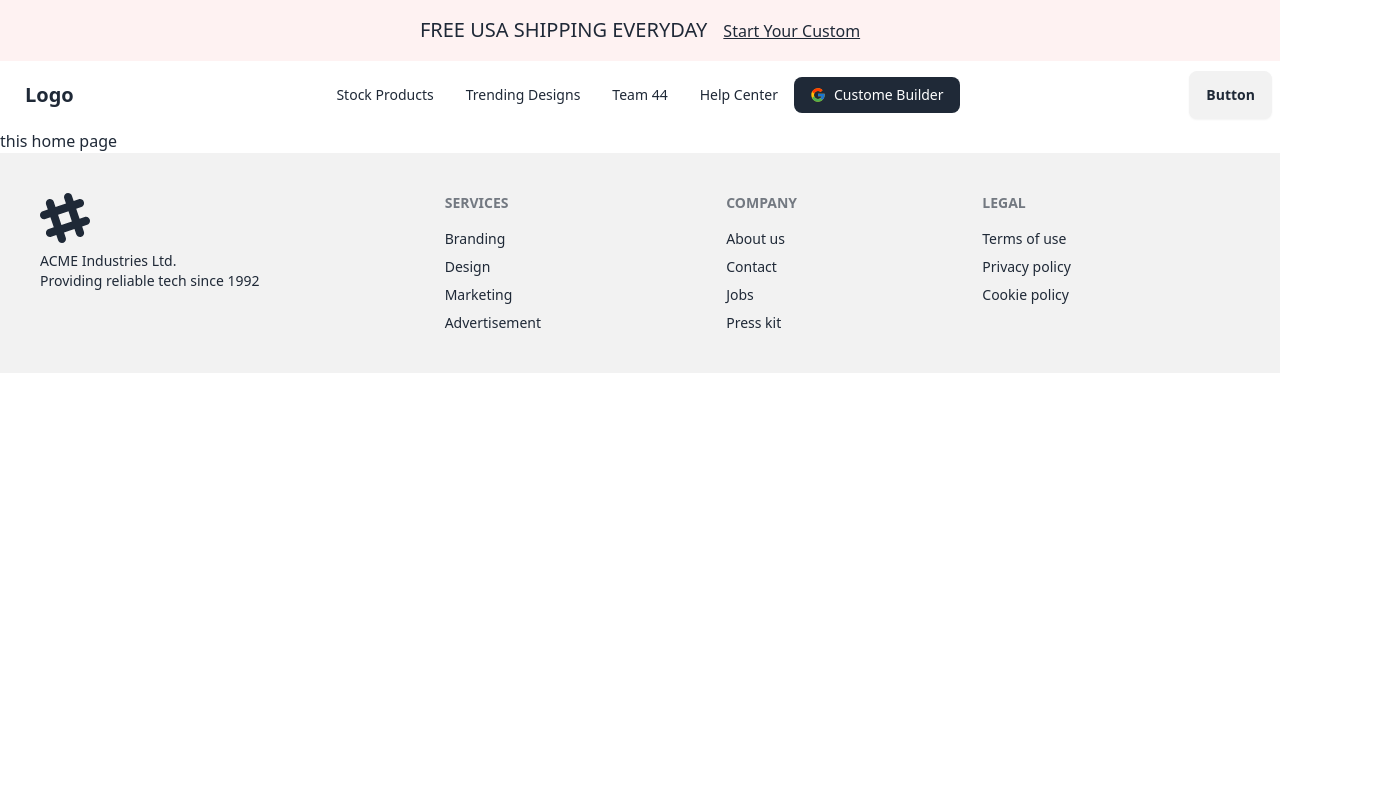
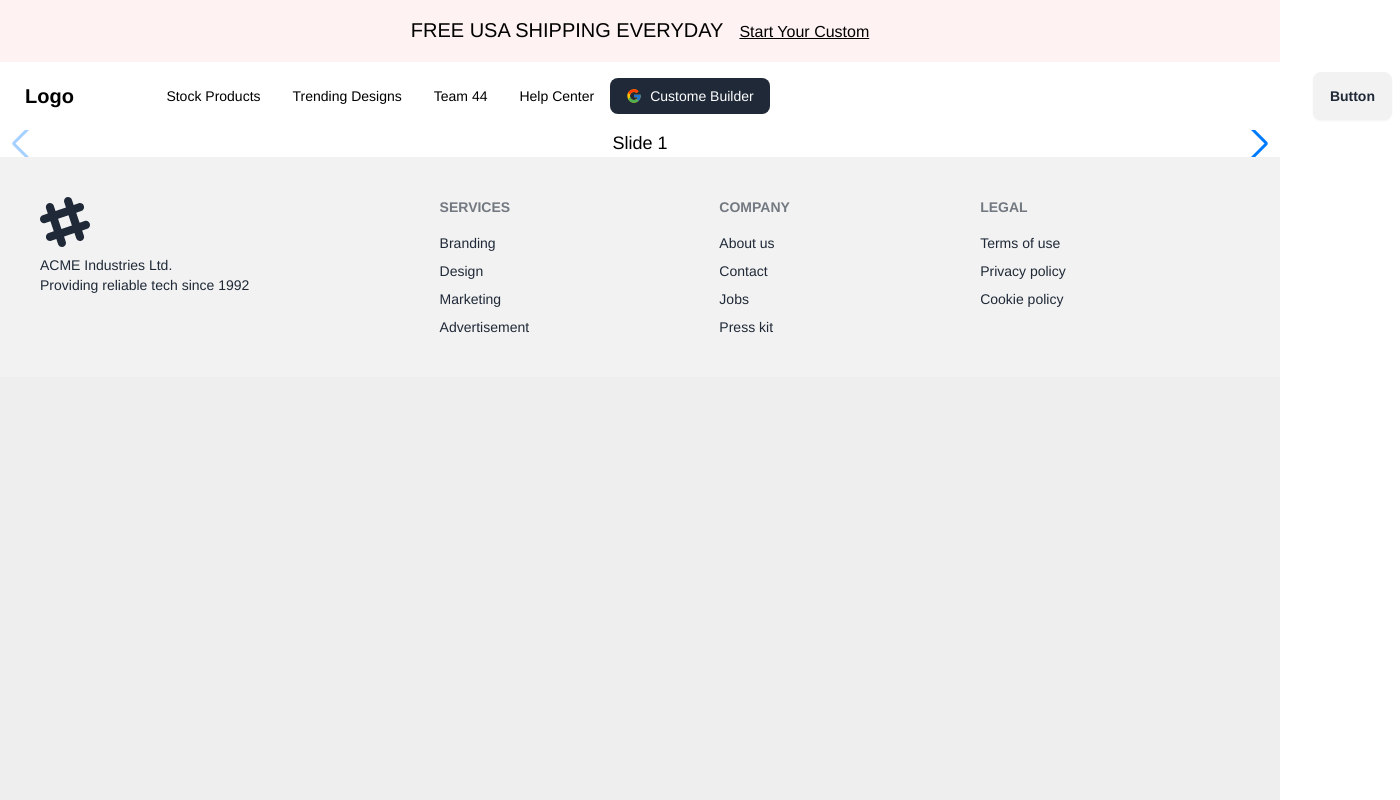
Before and after one commit to FozleRabbi1/44Pro-client, a React (Vite) app: page / in a window 1280 px wide. Shown: the whole page, 1400 px wide, since content can reach past the window. Built offline with nearby package versions, Linux system fonts and the light colour scheme.

Commit message:
working on swiper js

```diff
--- a/package.json
+++ b/package.json
@@ -13,7 +13,8 @@
     "react": "^18.3.1",
     "react-dom": "^18.3.1",
     "react-icons": "^5.3.0",
-    "react-router-dom": "^6.26.2"
+    "react-router-dom": "^6.26.2",
+    "swiper": "^11.1.14"
   },
   "devDependencies": {
     "@eslint/js": "^9.9.0",
--- /dev/null
+++ b/src/pages/home/Hero/Hero.css
@@ -0,0 +1,40 @@
+#app {
+    height: 100%;
+  }
+  html,
+  body {
+    position: relative;
+    height: 100%;
+  }
+
+  body {
+    background: #eee;
+    font-family: Helvetica Neue, Helvetica, Arial, sans-serif;
+    font-size: 14px;
+    color: #000;
+    margin: 0;
+    padding: 0;
+  }
+
+  .swiper {
+    width: 100%;
+    height: 100%;
+  }
+
+  .swiper-slide {
+    text-align: center;
+    font-size: 18px;
+    background: #fff;
+
+    /* Center slide text vertically */
+    display: flex;
+    justify-content: center;
+    align-items: center;
+  }
+
+  .swiper-slide img {
+    display: block;
+    width: 100%;
+    height: 100%;
+    object-fit: cover;
+  }
--- /dev/null
+++ b/src/pages/home/Hero/HeroSection.jsx
@@ -0,0 +1,27 @@
+import { Swiper, SwiperSlide } from 'swiper/react';
+
+import 'swiper/css';
+import 'swiper/css/navigation';
+import './Hero.css';
+
+import { Navigation } from 'swiper/modules';
+
+const HeroSection = () => {
+    return (
+        <div>
+            <Swiper navigation={true} modules={[Navigation]} className="mySwiper">
+                <SwiperSlide>Slide 1</SwiperSlide>
+                <SwiperSlide>Slide 2</SwiperSlide>
+                <SwiperSlide>Slide 3</SwiperSlide>
+                <SwiperSlide>Slide 4</SwiperSlide>
+                <SwiperSlide>Slide 5</SwiperSlide>
+                <SwiperSlide>Slide 6</SwiperSlide>
+                <SwiperSlide>Slide 7</SwiperSlide>
+                <SwiperSlide>Slide 8</SwiperSlide>
+                <SwiperSlide>Slide 9</SwiperSlide>
+            </Swiper>
+        </div>
+    );
+};
+
+export default HeroSection;
--- a/src/pages/home/Home.jsx
+++ b/src/pages/home/Home.jsx
@@ -1,8 +1,9 @@
+import HeroSection from "./Hero/HeroSection";
 
 const Home = () => {
     return (
         <div>
-            <h2>this home page</h2>
+            <HeroSection/>
         </div>
     );
 };
--- a/src/shared/NavBar/NavBar.jsx
+++ b/src/shared/NavBar/NavBar.jsx
@@ -11,9 +11,10 @@
                     <Link to="/customeBuilder" className="ml-4 text-[16px] font-normal underline ">Start Your Custom</Link> </h2>
             </div>
 
-            <div className="navbar bg-base-100">
+            <div className="navbar bg-base-100 w-[1400px] mx-auto">
 
-                <div className="navbar-start">
+                <div className="navbar-start  w-[10%]">
+
                     <div className="dropdown">
                         <div tabIndex={0} role="button" className="btn btn-ghost lg:hidden">
                             <svg
@@ -43,27 +44,31 @@
                             <li><a>Item 3</a></li>
                         </ul>
                     </div>
+
                     <a className="btn btn-ghost text-xl">Logo</a>
                 </div>
 
-                <div className="navbar-center hidden lg:flex">
+                <div className="navbar-center hidden lg:flex  w-[60%]">
+
                     <ul className="menu menu-horizontal px-1">
 
-                        <li> <Link className="text-inherit bg-transparent border-none"  to="/stockProducts">Stock Products</Link> </li>
-                        <li> <Link className=""  to="/trendingDesigns">Trending Designs</Link> </li>
-                        <li> <Link className=""  to="/team">Team 44</Link> </li>
-                        <li> <Link className=""  to="/help-center">Help Center</Link> </li>
+                        <li> <Link to="/stockProducts">Stock Products</Link> </li>
+                        <li> <Link to="/trendingDesigns">Trending Designs</Link> </li>
+                        <li> <Link to="/team">Team 44</Link> </li>
+                        <li> <Link to="/help-center">Help Center</Link> </li>
                         <li > <Link to="/customeBuilder"
-                            className="bg-gray-800 text-white hover:bg-gray-700 focus-within:bg-black focus-within:text-white "
+                        className="bg-gray-800 text-white hover:bg-gray-700 focus-within:bg-black focus-within:text-white "
                         > <FcGoogle className="text-[16px]" /> Custome Builder</Link> </li>
 
                     </ul>
+
                 </div>
-                <div className="navbar-end">
+
+                <div className="navbar-end  w-[30%]">
                     <a className="btn">Button</a>
                 </div>
+
             </div>
-
         </div>
     );
 };
```
Also changed, not shown: 1 other file (tests, documents, lock files or other folders).
